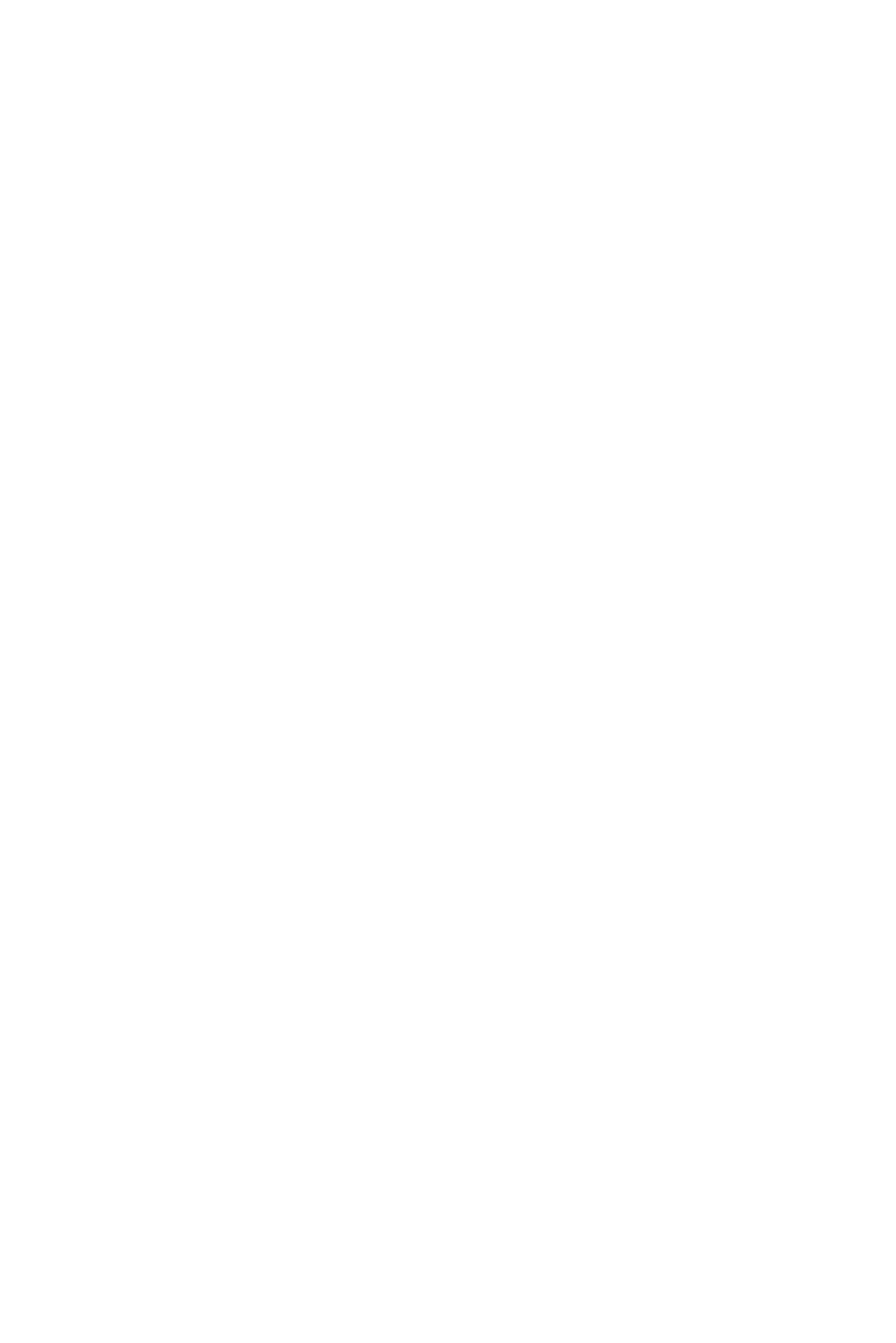
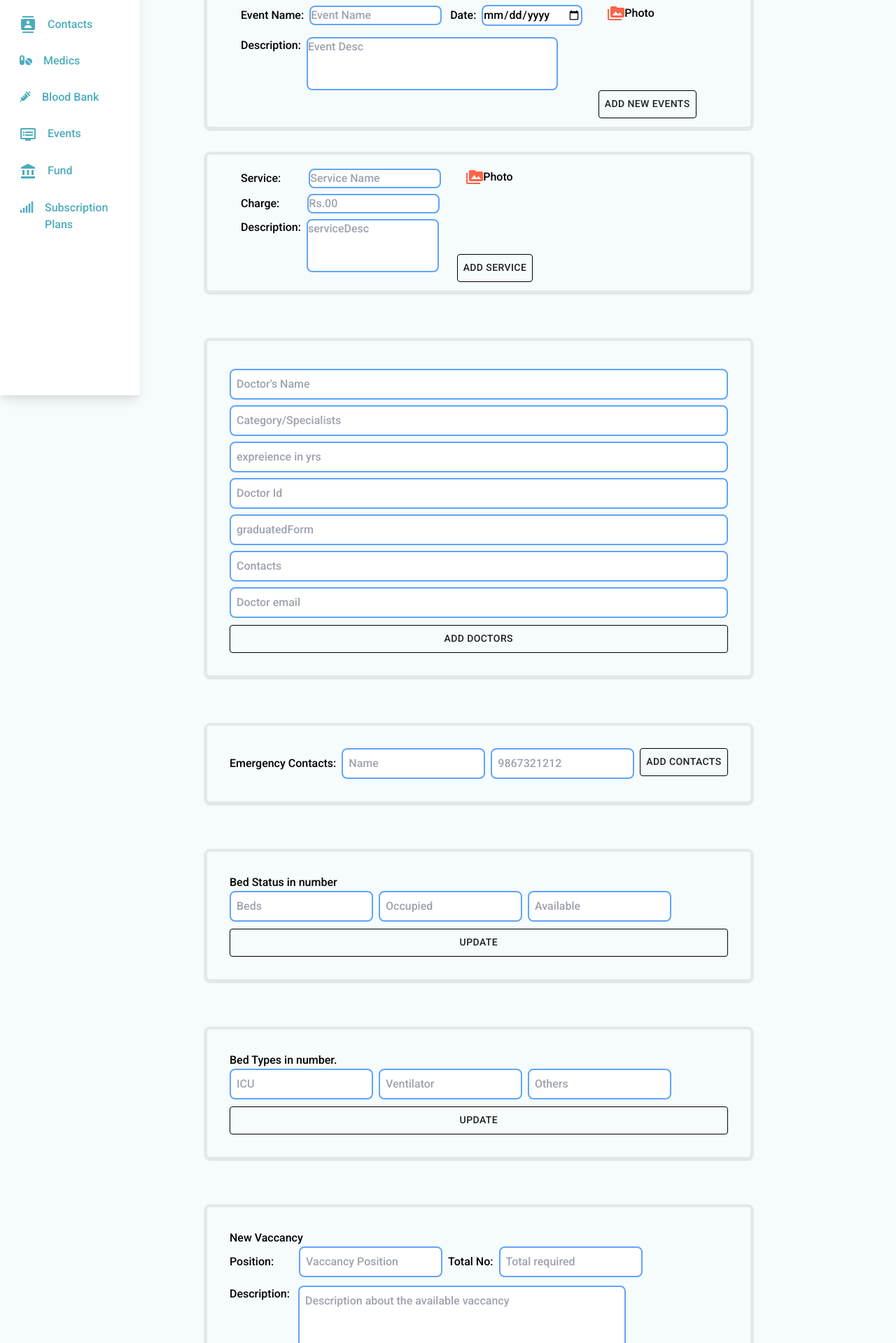
Before and after one commit to Bikram-Gyawali/Hospital-Management-System-MERN, a React (Create React App) app in the folder frontend/: page /1/hospitalDashboard in a window 1280 px wide. Shown: the part 300-2219 px from the top of the page at 70% size. Before the commit the page ends 800 px from the top, so only its background shows below. Built offline with nearby package versions, Linux system fonts and the light colour scheme.

Commit message:
some changes in package.json

```diff
--- a/frontend/package.json
+++ b/frontend/package.json
@@ -16,8 +16,11 @@
         "react-chartjs-2": "^3.0.3",
         "react-dom": "^17.0.2",
         "react-jss": "^10.7.1",
+        "react-redux": "^7.2.4",
         "react-router-dom": "^5.2.0",
         "react-scripts": "4.0.3",
+        "redux-devtools-extension": "^2.13.9",
+        "redux-thunk": "^2.3.0",
         "styled-components": "^5.3.0",
         "web-vitals": "^1.0.1"
     },
--- a/frontend/src/App.js
+++ b/frontend/src/App.js
@@ -19,11 +19,10 @@ const AppContainer = styled.div`
 `;
 function App() {
   return (
-
     <AppContainer>
       <Router>
-        <Route path="/userDashboard" component={Userdahboard} />
-        <Route path="/hospitalDashboard" component={Dashboard} />
+        <Route path="/:id/userDashboard" component={Userdahboard} />
+        <Route path="/:id/hospitalDashboard" component={Dashboard} />
         <Route exact path="/" component={HomeScreen} />
         <Route exact path="/about" component={AboutScreen} />
         <Route exact path="/services" component={ServiceScreen} />
--- a/frontend/src/screens/adddetails/Hosdetails.js
+++ b/frontend/src/screens/adddetails/Hosdetails.js
@@ -1,29 +1,182 @@
-import React, { useState } from "react";
+import React, { useState, useRef } from "react";
 import { Button } from "@material-ui/core";
+import { useDispatch, useSelector } from "react-redux";
 import { PermMedia } from "@material-ui/icons";
+import axios from "axios";
+import { useParams } from "react-router";
+
 function Hosdetails() {
+  const local = "http://localhost:5000/api";
+  const dispatch = useDispatch();
+  const hospitalId = useParams().id;
+
+  const hospitalLogin = useSelector((state) => {
+    return state.hospitalLogin;
+  });
+  const { hospitalInfo } = hospitalLogin;
+  // const {...other,password}=hospitalInfol;
+  console.log(hospitalInfo);
+
+  const bio = useRef();
+  const serviceCharge = useRef();
+  const serviceName = useRef();
+  const serviceDesc = useRef();
+
+  const eventname = useRef();
+  const eventdesc = useRef();
+  const eventdate = useRef();
+  const docName = useRef();
+  const docSpec = useRef();
+  const docExp = useRef();
+  const docId = useRef();
+  const docGrad = useRef();
+  const docCon = useRef();
+  const docEmail = useRef();
+  const emgName = useRef();
+  const emgCon = useRef();
+  const beds = useRef();
+  const occupied = useRef();
+  const available = useRef();
+  const icu = useRef();
+  const ventilator = useRef();
+  const others = useRef();
+  const position = useRef();
+  const reqTotal = useRef();
+  const vacDesc = useRef();
+
+  const [data, setData] = useState();
+
   const [file, setFile] = useState(null);
-  const submitHandler = (e) => {
+  const handleBio = async (e) => {
     e.preventDefault();
+    const newBio = {
+      hospitalDescription: bio.current.value,
+    };
+    try {
+      await axios.put(
+        `${local}/hospitals/${hospitalInfo?._id}/updateHospital`,
+        newBio
+      );
+      bio.current.value = "";
+    } catch (error) {
+      console.log("error updating  bio", error);
+    }
   };
-  const newService = (e) => {
+  const newService = async (e) => {
     e.preventDefault();
+    const newService = {
+      topic: serviceName.current.value,
+      serviceCharge: serviceCharge.current.value,
+      desc: serviceDesc.current.value,
+    };
+    try {
+      await axios.post(
+        `${local}/hospitals/${hospitalInfo?._id}/services/addservice`,
+        newService
+      );
+    } catch (error) {
+      console.log("error on adding service");
+    }
   };
-  const submitDoctors = (e) => {
+  const addEvents = async (e) => {
     e.preventDefault();
+    const newEvents = {
+      eventName: eventname.current.value,
+      date: eventdate.current.value,
+      desc: eventdesc.current.value,
+    };
+    try {
+      await axios.post(
+        `${local}/hospitals/${hospitalInfo?._id}/events/addEvents`,
+        newEvents
+      );
+    } catch (error) {
+      console.log("unable to add new events", error);
+    }
   };
-  const handleBeds = (e) => {
+  const addDoctors = async (e) => {
     e.preventDefault();
+    const addNewDoctor = {
+      name: docName.current.value,
+      spec: docSpec.current.value,
+      contacts: docCon.current.value,
+      email: docEmail.current.value,
+      doctorId: docId.current.value,
+      exp: docExp.current.value,
+      graduatedForm: docGrad.current.value,
+    };
+    try {
+      await axios.post(
+        `${local}/hospitals/${hospitalInfo?._id}/addDoctors`,
+        addNewDoctor
+      );
+    } catch (error) {
+      console.log("unable to add new events", error);
+    }
   };
-  const handleBedTypes = (e) => {
+  const handleBeds = async (e) => {
     e.preventDefault();
+    const updateBeds = {
+      total: beds.current.value,
+      occupied: occupied.current.value,
+      available: available.current.value,
+    };
+    try {
+      await axios.post(
+        `${local}/hospitals/${hospitalInfo?._id}/addBeds`,
+        updateBeds
+      );
+    } catch (error) {
+      console.log("unable to add new events", error);
+    }
   };
-  const handleVaccancy = (e) => {
+  const handleBedTypes = async (e) => {
     e.preventDefault();
+    const bedTypes = {
+      icu: icu.current.value,
+      ventilator: ventilator.current.value,
+      other: others.current.value,
+    };
+    try {
+      await axios.post(
+        `${local}/hospitals/${hospitalInfo?._id}/bedTypes`,
+        bedTypes
+      );
+    } catch (error) {
+      console.log("unable to add new events", error);
+    }
+  };
+  const handleVaccancy = async (e) => {
+    e.preventDefault();
+    const addVaccancy = {
+      position: position.current.value,
+      amount: reqTotal.current.value,
+      desc: vacDesc.current.value,
+    };
+    try {
+      await axios.post(
+        `${local}/hospitals/${hospitalInfo?._id}/events/addEvents`,
+        addVaccancy
+      );
+    } catch (error) {
+      console.log("unable to add new events", error);
+    }
   };
 
-  const handleContacts = (e) => {
+  const handleContacts = async (e) => {
     e.preventDefault();
+    const addContacts = {
+      name: emgName.current.value,
+      number: emgCon.current.value,
+    };
+    try {
+      await axios.post(
+        `${local}/hospitals/${hospitalInfo?._id}/addContacts`,
+        addContacts
+      );
+    } catch (error) {
+      console.log("unable to add new events", error);
+    }
   };
   return (
     <div className="mx-9">
@@ -31,17 +184,19 @@ function Hosdetails() {
         <form
           action="submit"
           className="flex flex-row ml-7 pt-2 mx-auto "
-          onSubmit={submitHandler}
+          onSubmit={handleBio}
         >
           <h1 className="text-blue-400"> Hospital Bio: </h1>
           <div className="flex flex-row">
             <textarea
               name="decription"
               id=""
+              required
               cols="60"
               placeholder="Add your Hospital Description"
               className="mx-3 border-2 border-blue-400 rounded-lg"
               rows="3"
+              ref={bio}
               style={{ resize: "none" }}
             ></textarea>
           </div>
@@ -59,11 +214,13 @@ function Hosdetails() {
         </form>
       </div>
 
+      {/* event block */}
+
       <div className="mx-14 border-4 rounded-lg mt-8 shadow p-3">
         <form
           action="submit"
           className="flex flex-row mx-auto"
-          onSubmit={newService}
+          onSubmit={addEvents}
         >
           <div className="mx-9 flex flex-col align-left">
             <div className="serviceName mt-2">
@@ -71,16 +228,21 @@ function Hosdetails() {
               <input
                 type="text"
                 name="name"
+                required
                 label="name"
                 className=" border-2 border-blue-400 rounded-lg"
-                placeholder="Service Name"
+                placeholder="Event Name"
+                ref={eventname}
               />
               <span className="ml-3 mr-2">Date:</span>
               <input
                 type="date"
+                required
                 className=" border-2 border-blue-400 rounded-lg"
+                ref={eventdate}
               />
             </div>
+
             <div className="serviceCharge  mt-2  "></div>
             <div className="servDesc mt-2 flex flex-row">
               <div>
@@ -88,12 +250,14 @@ function Hosdetails() {
               </div>
               <textarea
                 name="servicedesc"
+                required
                 id="servicedesc"
                 cols="40"
                 rows="3"
                 style={{ resize: "none" }}
-                placeholder="serviceDesc"
+                placeholder="Event Desc"
                 className=" border-2 border-blue-400 rounded-lg"
+                ref={eventdesc}
               ></textarea>
             </div>
           </div>
@@ -124,6 +288,7 @@ function Hosdetails() {
         </form>
       </div>
 
+      {/* service block */}
       <div className="mx-14 border-4 rounded-lg mt-8 shadow p-3">
         <form
           action="submit"
@@ -136,17 +301,21 @@ function Hosdetails() {
               <input
                 type="text"
                 name="name"
+                required
                 label="name"
                 className=" border-2 border-blue-400 rounded-lg"
                 placeholder="Service Name"
+                ref={serviceName}
               />
             </div>
             <div className="serviceCharge  mt-2  ">
               <span className="mr-10">Charge:</span>
               <input
                 type="number"
+                required
                 placeholder="Rs.00"
                 className=" border-2 border-blue-400 rounded-lg"
+                ref={serviceCharge}
               />
             </div>
             <div className="servDesc mt-2 flex flex-row">
@@ -158,9 +327,11 @@ function Hosdetails() {
                 id="servicedesc"
                 cols="20"
                 rows="3"
+                required
                 style={{ resize: "none" }}
                 placeholder="serviceDesc"
                 className=" border-2 border-blue-400 rounded-lg"
+                ref={serviceDesc}
               ></textarea>
             </div>
           </div>
@@ -191,38 +362,55 @@ function Hosdetails() {
         </form>
       </div>
 
+      {/* doctors block */}
       <div className="doctors mx-14 mt-16 border-4 p-8 rounded-lg shadow">
-        <form action="submit" onSubmit={submitDoctors}>
+        <form action="submit" onSubmit={addDoctors}>
           <div className="flex flex-col">
             <input
               className="mt-2 p-2 border-2 rounded-lg  border-blue-400 "
               type="text"
+              required
               placeholder="Doctor's Name"
+              ref={docName}
             />
             <input
               className="mt-2 p-2 border-2 rounded-lg  border-blue-400 "
               type="text"
+              required
               placeholder="Category/Specialists"
+              ref={docSpec}
             />
             <input
               className="mt-2 p-2 border-2 rounded-lg  border-blue-400 "
               type="number"
+              required
               placeholder="expreience in yrs"
+              ref={docExp}
             />
             <input
               className="mt-2 p-2 border-2 rounded-lg  border-blue-400 "
               type="text"
+              required
               placeholder="Doctor Id"
+              ref={docId}
             />
             <input
               className="mt-2 p-2 border-2 rounded-lg  border-blue-400 "
               type="text"
               placeholder="graduatedForm"
+              ref={docGrad}
             />
             <input
               className="mt-2 p-2 border-2 rounded-lg  border-blue-400 "
               type="number"
               placeholder="Contacts"
+              ref={docCon}
+            />
+            <input
+              className="mt-2 p-2 border-2 rounded-lg  border-blue-400 "
+              type="email"
+              placeholder="Doctor email"
+              ref={docEmail}
             />
             <Button
               className="servBtn  h-10 w-full "
@@ -239,6 +427,7 @@ function Hosdetails() {
         </form>
       </div>
 
+      {/* Contacts Addition Function */}
       <div className="emgContacts mx-14 mt-16 border-4 p-8 rounded-lg shadow">
         <form action="submit" onSubmit={handleContacts}>
           <div className="flex flex-row justify-start mx-auto ">
@@ -246,12 +435,16 @@ function Hosdetails() {
             <input
               className="mr-2 p-2 border-2 rounded-lg  border-blue-400"
               type="text"
+              required
               placeholder="Name"
+              ref={emgName}
             />
             <input
               className="mr-2 p-2 border-2 rounded-lg  border-blue-400"
               placeholder="9867321212"
               type="number"
+              required
+              ref={emgCon}
             />
 
             <Button
@@ -275,19 +468,25 @@ function Hosdetails() {
           <div>
             <input
               type="number"
+              required
               className="p-2 border-2 rounded-lg  border-blue-400 mr-2"
               placeholder="Beds"
+              ref={beds}
             />
             <input
               type="number"
+              required
               className="p-2 border-2 rounded-lg  border-blue-400 mr-2"
               placeholder="Occupied"
+              ref={occupied}
             />
             <input
               type="number"
+              required
               className="p-2 border-2 rounded-lg  border-blue-400 mr-2"
               name="number"
               placeholder="Available"
+              ref={available}
             />
           </div>
           <Button
@@ -309,19 +508,25 @@ function Hosdetails() {
           <div>
             <input
               type="number"
+              required
               className="p-2 border-2 rounded-lg  border-blue-400 mr-2"
               placeholder="ICU"
+              ref={icu}
             />
             <input
               type="number"
+              required
               className="p-2 border-2 rounded-lg  border-blue-400 mr-2"
               placeholder="Ventilator"
+              ref={ventilator}
             />
             <input
               type="number"
+              required
               className="p-2 border-2 rounded-lg  border-blue-400 mr-2"
               name="number"
               placeholder="Others"
+              ref={others}
             />
           </div>
           <Button
@@ -337,6 +542,8 @@ function Hosdetails() {
           </Button>{" "}
         </form>
       </div>
+
+      {/* new vaccancy */}
       <div className="newVaccancy mx-14 mt-16 border-4 p-8 rounded-lg shadow mb-10">
         New Vaccancy
         <form action="submit" onSubmit={handleVaccancy}>
@@ -344,25 +551,31 @@ function Hosdetails() {
             Position:
             <input
               type="text"
+              required
               className="p-2 border-2 rounded-lg  border-blue-400 mr-2 ml-9"
               placeholder="Vaccancy Position"
+              ref={position}
             />
             Total No:
             <input
               type="text"
+              required
               className="p-2 border-2 rounded-lg  border-blue-400 mr-2 ml-2"
-              placeholder="Total required "
+              placeholder="Total required"
+              ref={reqTotal}
             />
           </div>
           <div className="flex flex-row mt-3">
             <h1 className="mb-8 mr-1 ">Description:</h1>
             <textarea
               name=""
+              required
               placeholder="Description about the available vaccancy"
               id=""
               cols="51"
               rows="3"
               style={{ resize: "none" }}
+              ref={vacDesc}
               className="p-2 border-2 rounded-lg  border-blue-400 mr-2 ml-2"
             ></textarea>
           </div>
```
Also changed, not shown: frontend/src/actions/hospitalActions.js (+47 -20 lines), frontend/src/store.js (+27 -21 lines), 2 other files (tests, documents, lock files or other folders).
